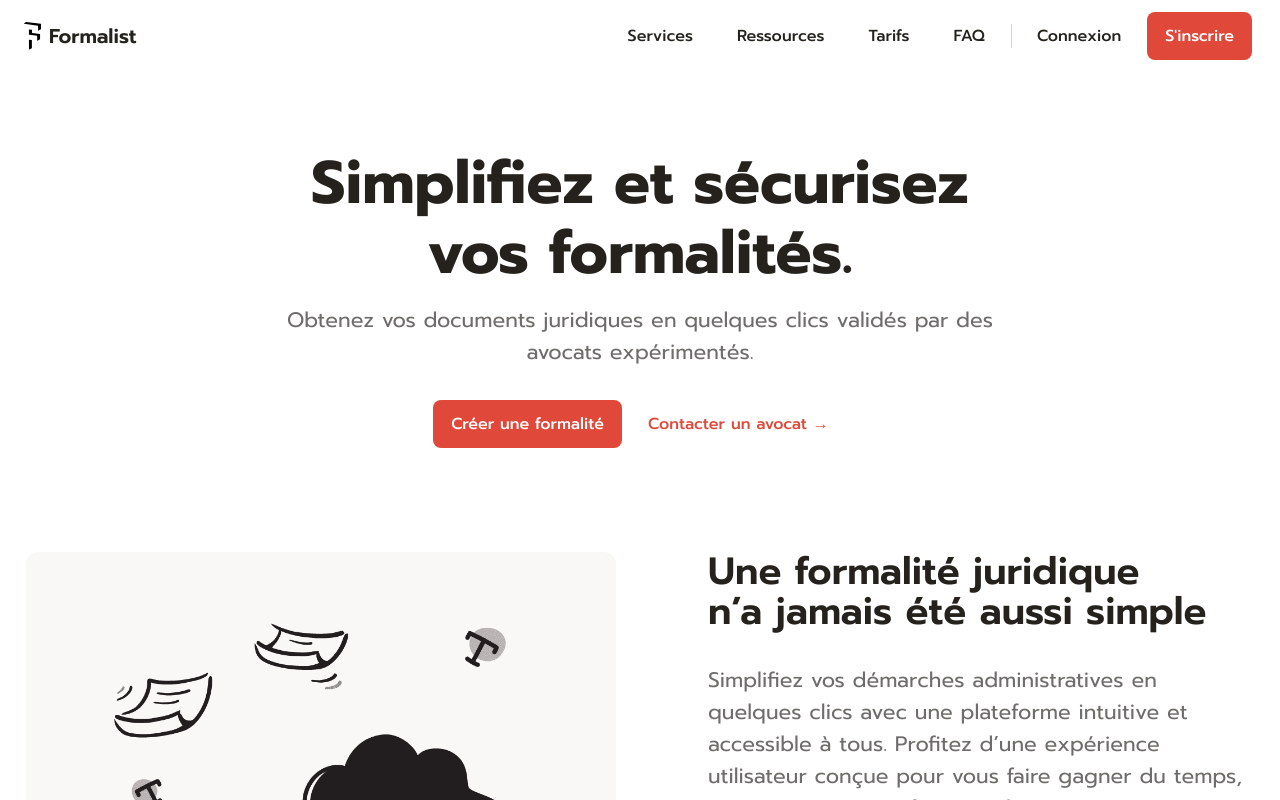
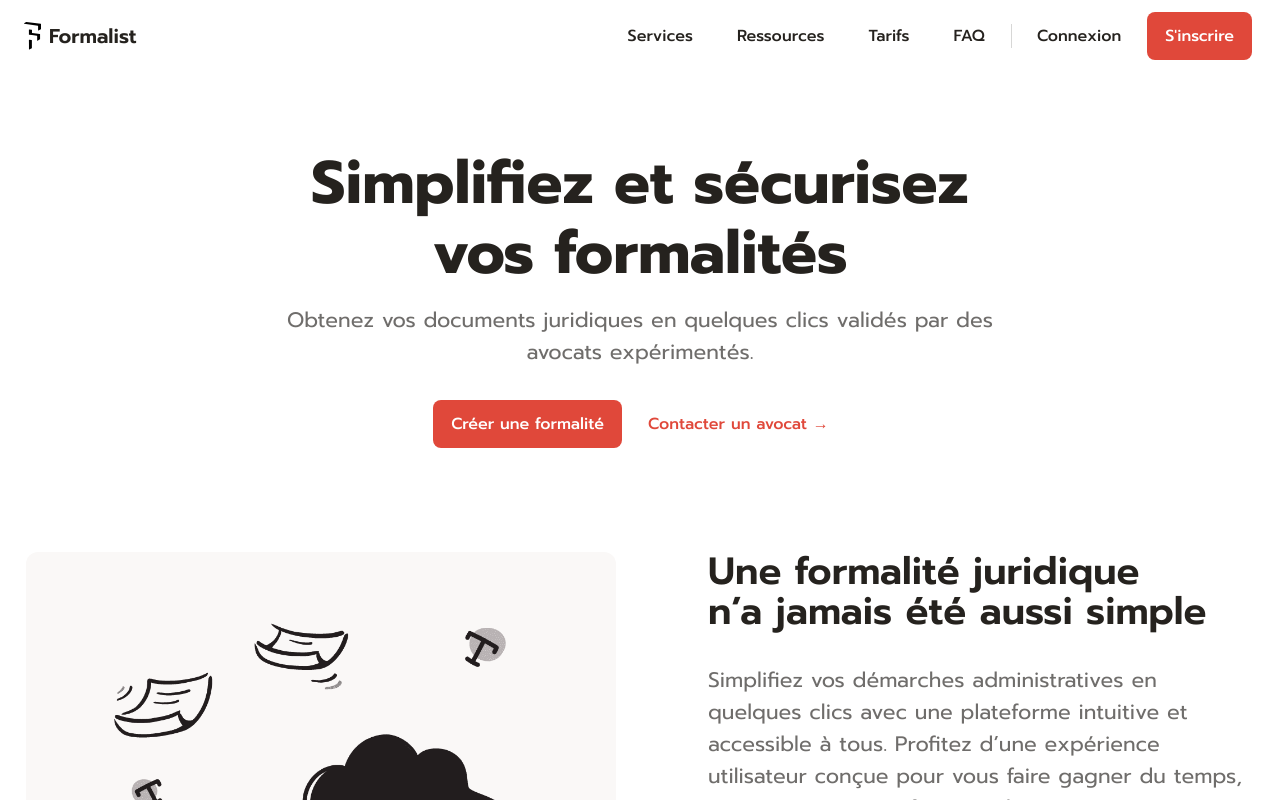
Before and after one commit to manikmt01/demo08, a website built with Vite: page index.html in a window 1280 px wide. Shown: the top 800 px of the page. Built offline with nearby package versions, Linux system fonts and the light colour scheme.

Commit message:
update dot

```diff
--- a/index.html
+++ b/index.html
@@ -101,7 +101,7 @@
       <div class="max-w-[710px] mx-auto">
         <h1 class="font-bold text-3xl lg:text-[60px] lg:leading-[70px] text-[#25221e] mb-4">
           Simplifiez et sécurisez <br class="lg:block hidden">
-          vos formalités.
+          vos formalités
         </h1>
         <p class="text-[21px] text-[#25221ea8] leading-8 mb-8">
           Obtenez vos documents juridiques en quelques clics validés par des avocats expérimentés.
```
